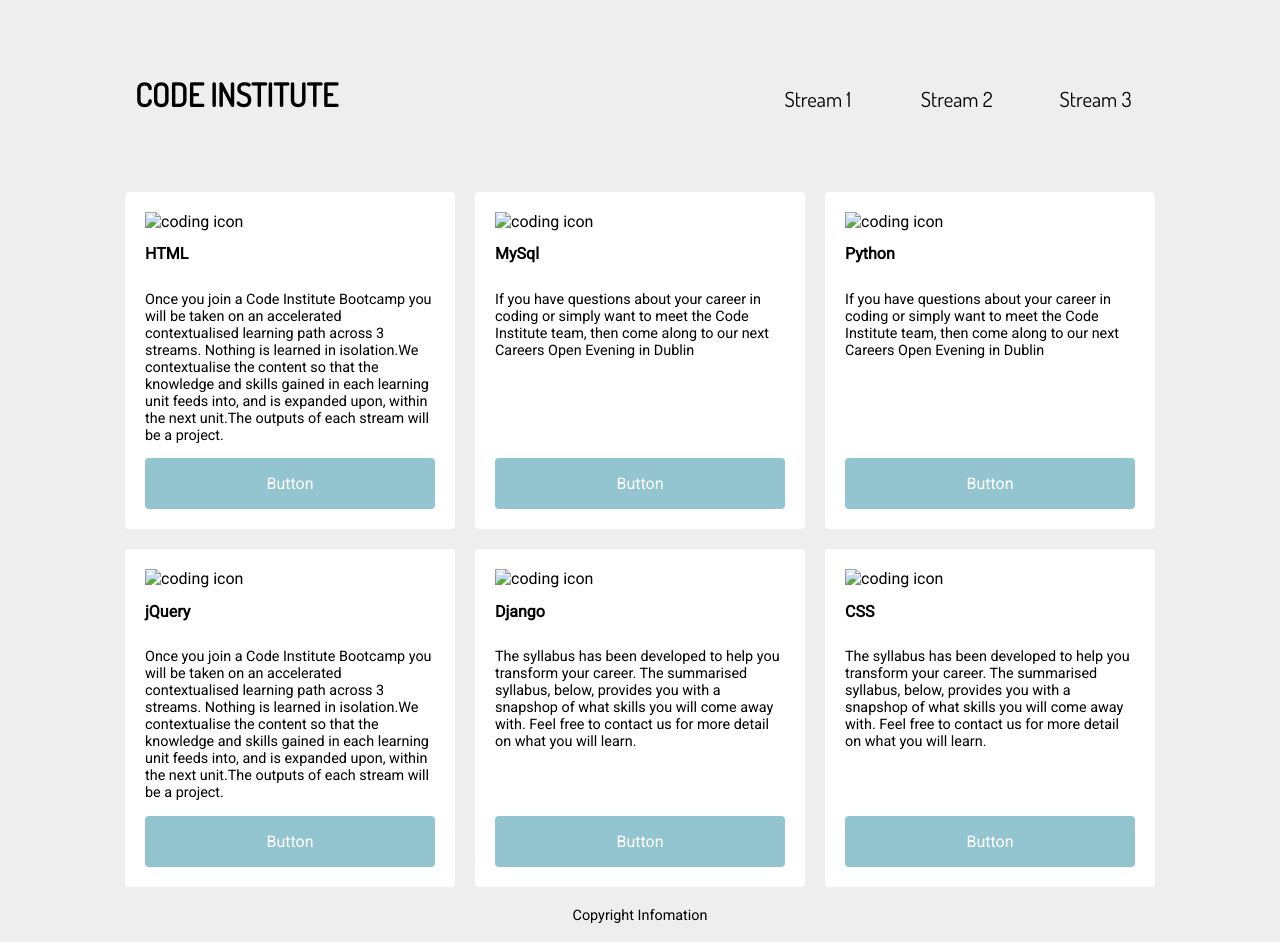
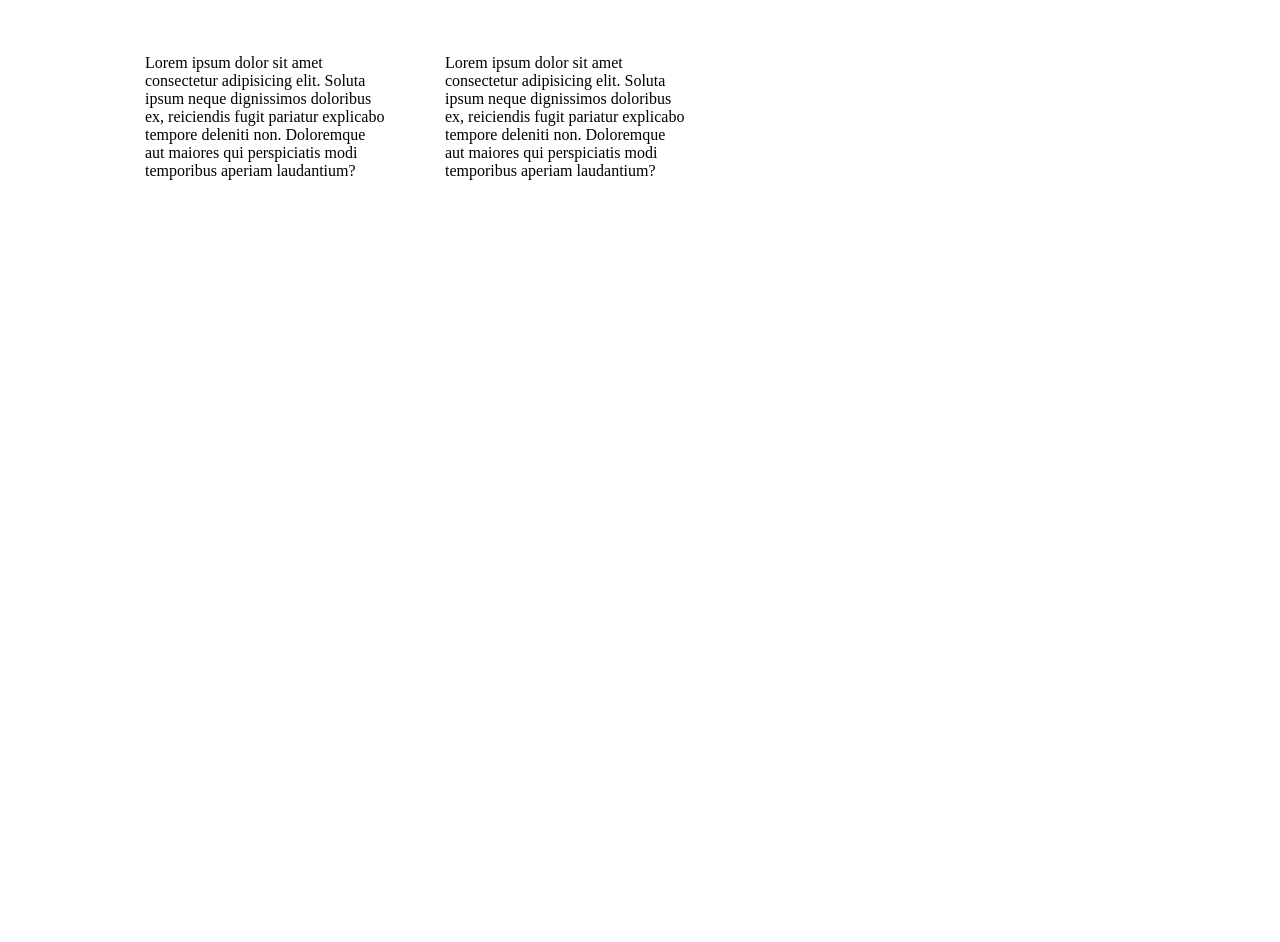
Before and after one commit to benjosephjones07/manipulating-the-dom, a plain HTML site: page index.html in a window 1280 px wide. After the commit the page ends 800 px from the top, so only its background shows below. Drawn offline with nearby package versions, Linux system fonts and the light colour scheme; files that its build step writes are made by us from their sources.

Commit message:
change to importance of this module

```diff
--- a/assets/css/style.css
+++ b/assets/css/style.css
@@ -1,157 +1,18 @@
-body {
-	font-family: 'Roboto', sans-serif;
-	/*background-image: url(img/code-institute.jpg);
- 	background-size: cover;
- 	color: #ffffff;*/
- 	background-color: #eee;
-}
-
-h1{
-	font-size: 3em;
-	text-align: center;
-}
-
-h2 {
-	font-size: 1em;
-	text-align: left;
-}
-
-p {
-	font-size: .9rem;
-}
-
-div {
-	border-radius: 4px;
-}
-
-.card_image {
-	width: 100%;
-}
-
-.bottom_button {
+#container {
 	display: flex;
-	box-sizing:border-box;
-	border-radius: 4px;
-	display: block;
-	width: 100%;
-	background-color:rgba(129, 187, 201,.85);
-	text-align: center;
-	padding: 1em .75em;
-	text-decoration: none;
-	color: #fff;
-}
-
-.card_bottom {
-	display: flex;
-	flex-flow:column;
-}
-
-.card_head {
-	flex:0;
-}
-
-.card_para {
-	flex:1 0 auto;
-}
-
-#container {
-	display: flex;		/* makes container a flexbox*/
-	flex-flow: row wrap; 	/* layout the boxes in rows and wrap them*/
-	box-sizing:border-box;
-	margin-right:auto;
-	margin-left:auto;
-	max-width:1050px;
-}
-
-#logo {
-	width: 800px;
-	margin: auto;
+	flex-flow: row wrap;
+	box-sizing: border-box;
+	margin-right: auto;
+	margin-left: auto;
+	max-width: 1050px;
 }
 
 .card {
-	flex:1; /* */
-	display: flex;	/* make the contents controllable by flexbox*/
-	flex-flow:column;	/* */
-	min-width: 240px; /**/
+	flex: 1;
+	display: flex;
+	flex-flow: column;
+	max-width: 240px;
 	margin: 10px;
 	padding: 20px;
 	background-color: #fff;
 }
-
-.highlight_stream {
-	background-color: #EB5255;
-}
-
-#my_footer {
-	width:100%;
-	text-align: center;
-}
-
-#copyright {
-	margin-top:10px;
-	margin-bottom:10px;
-}
-
-/*************************
-Navigation
-**************************/
-
-nav {
-	font-family: roboto;
-	background-color: #eee;
-	margin: 30px auto;
-	width: 100%;
-}
-
-ul {
-	display: flex;
-	justify-content:space-between;
-	flex-flow: row;
-	/*flex-flow: row-reverse;*/
-	/*justify-content:flex-end;*/
-	/*justify-content:space-around;*/
-	/*align-items:flex-start;*/
-	align-items:baseline;
-	border-radius: 10px;
-	list-style-type: none; /*Remove Bullets*/
-	padding: 0;
-}
-
-li {
-	flex:1;
-	height: 30px;
-	/*width:10%;*/
-	/*border:2px solid #000;*/
-	/*background-color: #81BBC9;*/
-	/*border-radius: 10px;*/
-	font-family: Dosis;
-	padding:20px 20px 20px 20px;
-	text-align: center;
-	font-size: 1.3em;
-}
-
-#logoNav {
-	flex:6;
-	text-align: left;
-	font-size: 2em;
-	font-weight: bold;
-}
-
-.underline {
-    text-decoration:underline;
-}
-
-.border {
-    border: solid 5px #ccc;
-}
-
-@media screen and (max-width: 700px) {
-	ul {
-		flex-flow: column;
-		align-items:center;
-    }
-
-	li {
-		font-size: 2em;
-	}
-}
--- a/index.html
+++ b/index.html
@@ -1,71 +1,24 @@
 <!DOCTYPE html>
 <html lang="en">
 <head>
-	<meta charset="UTF-8">
-	<meta name="viewport" content="width=device-width, initial-scale=1">
-	<title>jQuery</title>
-    <script src="https://ajax.googleapis.com/ajax/libs/jquery/3.6.0/jquery.min.js"></script>
-	<link href="style.css" rel="stylesheet">
-	<link href='https://fonts.googleapis.com/css?family=Roboto' rel='stylesheet' type='text/css'>
-	<link href='https://fonts.googleapis.com/css?family=Dosis' rel='stylesheet' type='text/css'>
+  <meta charset="UTF-8">
+  <meta http-equiv="X-UA-Compatible" content="IE=edge">
+  <meta name="viewport" content="width=device-width, initial-scale=1.0">
+  <link type="text/css" rel="stylesheet" href="assets/css/style.css">
+  <script src="https://ajax.googleapis.com/ajax/libs/jquery/3.6.0/jquery.min.js"></script>
+  <title>Document</title>
 </head>
 <body>
-	<div id="container">
-		<nav>
-			<ul>
-				<li id="logoNav">CODE INSTITUTE</li>
-				<li id="stream1_btn">Stream 1</li>
-				<li id="stream2_btn">Stream 2</li>
-				<li id="stream3_btn">Stream 3</li>
-			</ul>
-		</nav>
-		<div class="card stream1">
-			<img class="card_image" src="img/3.png" alt="coding icon">
-			<div class="card_bottom">
-				<h2 class="card_head">HTML</h2>
-				<p class="card_para">Once you join a Code Institute Bootcamp you will be taken on an accelerated contextualised learning path across 3 streams. Nothing is learned in isolation.We contextualise the content so that the knowledge and skills gained in each learning unit feeds into, and is expanded upon, within the next unit.The outputs of each stream will be a project. </p>
-				<a href="" class="bottom_button">Button</a>
-			</div>
-		</div>
-		<div class="card stream3">
-			<img class="card_image" src="img/1.png" alt="coding icon">
-			<h2 class="card_head">MySql</h2>
-			<p class="card_para">If you have questions about your career in coding or simply want to meet the Code Institute team, then come along to our next Careers Open Evening in Dublin</p>
-			<a href="" class="bottom_button">Button</a>
-		</div>
 
-		<div class="card stream2">
-			<img class="card_image" src="img/2.png" alt="coding icon">
-			<h2 class="card_head">Python</h2>
-			<p class="card_para">If you have questions about your career in coding or simply want to meet the Code Institute team, then come along to our next Careers Open Evening in Dublin</p>
-			<a href="" class="bottom_button">Button</a>
-		</div>
-		<div class="card stream1">
-			<img class="card_image" src="img/3.png" alt="coding icon">
-			<div class="card_bottom">
-				<h2 class="card_head">jQuery</h2>
-				<p class="card_para">Once you join a Code Institute Bootcamp you will be taken on an accelerated contextualised learning path across 3 streams. Nothing is learned in isolation.We contextualise the content so that the knowledge and skills gained in each learning unit feeds into, and is expanded upon, within the next unit.The outputs of each stream will be a project. </p>
-				<a href="" class="bottom_button">Button</a>
-			</div>
-		</div>
-		<div class="card stream3">
-			<img class="card_image" src="img/4.png" alt="coding icon">
-			<h2 class="card_head">Django</h2>
-			<p class="card_para">The syllabus has been developed to help you transform your career. The summarised syllabus, below, provides you with a snapshop of what skills you will come away with. Feel free to contact us for more detail on what you will learn.</p>
-			<a href="" class="bottom_button">Button</a>
-		</div>
-		<div class="card stream1">
-			<img class="card_image" src="img/1.png" alt="coding icon">
-			<h2 class="card_head">CSS</h2>
-			<p class="card_para">The syllabus has been developed to help you transform your career. The summarised syllabus, below, provides you with a snapshop of what skills you will come away with. Feel free to contact us for more detail on what you will learn.</p>
-			<a href="" class="bottom_button">Button</a>
-		</div>
-		<div id="my_footer">
-			<p id="copyright">Copyright Infomation</p>
-		</div>
-	</div>
-	<script src="https://code.jquery.com/jquery-3.2.1.js" integrity="sha256-DZAnKJ/6XZ9si04Hgrsxu/8s717jcIzLy3oi35EouyE=" crossorigin="anonymous"></script>
-	<script src="script.js"></script> <!-- Scripts located at the bottom of the body to insure page is fully loaded before execution -->
+  <div id="container">
+    <div class="card">
+      <p>Lorem ipsum dolor sit amet consectetur adipisicing elit. Soluta ipsum neque dignissimos doloribus ex, reiciendis fugit pariatur explicabo tempore deleniti non. Doloremque aut maiores qui perspiciatis modi temporibus aperiam laudantium?</p>
+    </div>
+    <div class="card">
+      <p>Lorem ipsum dolor sit amet consectetur adipisicing elit. Soluta ipsum neque dignissimos doloribus ex, reiciendis fugit pariatur explicabo tempore deleniti non. Doloremque aut maiores qui perspiciatis modi temporibus aperiam laudantium?</p>
+    </div>
+  </div>
 
+  <script type="text/javascript" src="js/my_script.js"></script>
 </body>
 </html>
--- /dev/null
+++ b/js/my_script.js
@@ -0,0 +1,3 @@
+$('p').click(function() {
+    $('p').slideToggle('slow');
+});
```
Also changed, not shown: assets/images/1.png (added), assets/images/2.png (added), assets/images/3.png (added), assets/images/4.png (added), assets/images/code-institute.jpeg (added), assets/images/slider-1.jpeg (added), assets/images/slider-2.jpeg (added), assets/images/slider-3.jpeg (added), assets/images/slider-4.jpeg (added).
